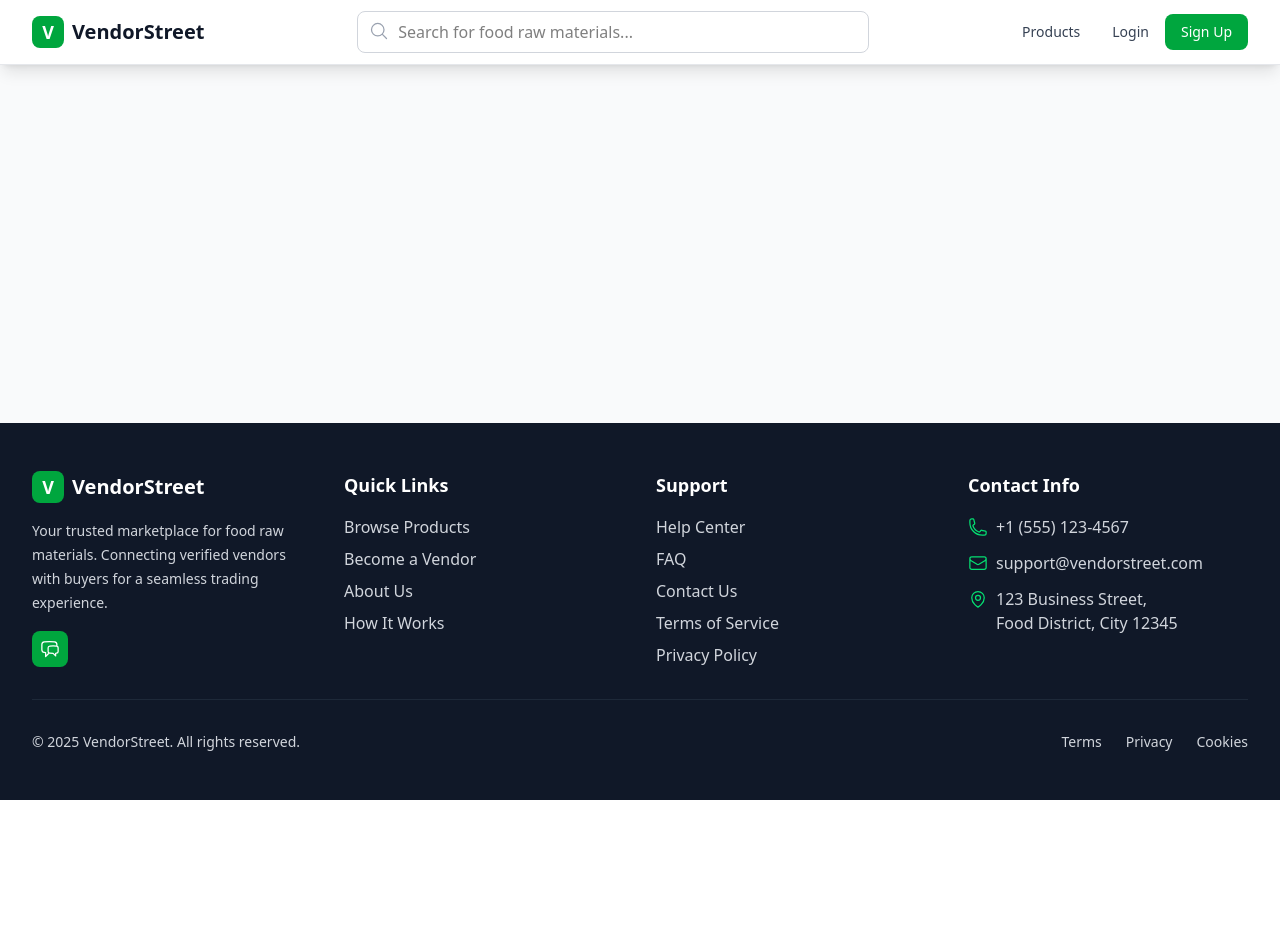
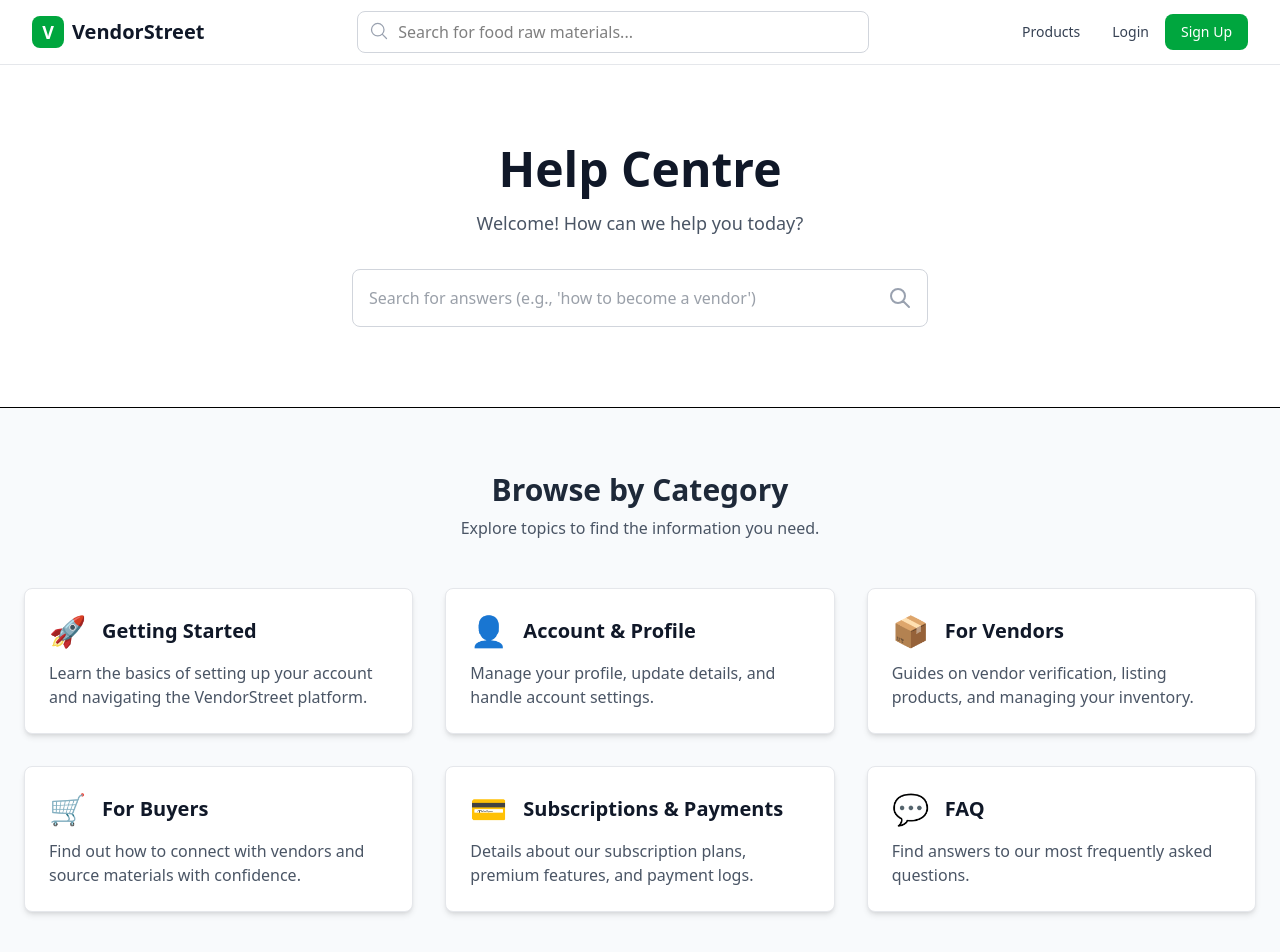
Before and after one commit to ArchitSaxena349/vendorstreet, a React (Vite) app in the folder Frontend/: page /help in a window 1280 px wide. Shown: the top 952 px of the page. Before the commit the page ends 800 px from the top, so only its background shows below. Built offline with nearby package versions, Linux system fonts and the light colour scheme.

Commit message:
help centre page added

```diff
--- a/Frontend/src/App.jsx
+++ b/Frontend/src/App.jsx
@@ -1,8 +1,8 @@
 
 import { BrowserRouter as Router, Routes, Route } from 'react-router-dom'
 import { useState, useEffect } from 'react'
-import Header from './components/header'
-import Footer from './components/footer'
+import Header from './components/Header.jsx'
+import Footer from './components/Footer.jsx'
 import Home from './pages/Home'
 import Login from './pages/Login'
 import Register from './pages/Register'
@@ -13,6 +13,7 @@ import ProductListing from './pages/ProductListing'
 import VendorApplication from './pages/VendorApplication'
 import AboutPage from './pages/aboutus'
 import FaqPage from './pages/faq'
+import HelpCentrePage from './pages/helpcentre'
 import HowItWorksPage from './pages/howitworks'
 import Chat from './pages/Chat'
 import Profile from './pages/Profile'
@@ -66,6 +67,7 @@ function App() {
             <Route path="/about-us" element={<AboutPage />} />
             <Route path="/faqq" element={<FaqPage />} />
             <Route path="/how-it-works" element={<HowItWorksPage />} />
+            <Route path="/help" element={<HelpCentrePage />} />
           </Routes>
         </main>
 
--- a/Frontend/src/pages/aboutus.jsx
+++ b/Frontend/src/pages/aboutus.jsx
@@ -89,7 +89,7 @@ const AboutPage = () => {
 
       {/* Call to Action Section */}
       <section className="container mx-auto px-6 py-20">
-        <div className="bg-blue-600 text-white rounded-lg p-10 text-center">
+        <div className="bg-[#00a63e] text-white rounded-lg p-10 text-center">
           <h2 className="text-3xl font-bold mb-4">Join the VendorStreet Community Today</h2>
           <p className="mb-6 max-w-2xl mx-auto">
             Whether you're a buyer looking for reliable suppliers or a vendor aiming to expand your reach, VendorStreet is the platform for you.
--- /dev/null
+++ b/Frontend/src/pages/helpcentre.jsx
@@ -0,0 +1,108 @@
+import React from 'react';
+
+// You can use an icon library like 'react-icons' for better visuals
+// Example: import { FiUser, FiBox, FiDollarSign, FiMessageSquare, FiSettings, FiFileText } from 'react-icons/fi';
+
+// A reusable component for each help category card
+const HelpCategoryCard = ({ icon, title, description, link = "#" }) => (
+  <a
+    href={link}
+    className="block p-6 bg-white border border-gray-200 rounded-lg shadow-md hover:bg-gray-100 hover:shadow-lg transition-all duration-300"
+  >
+    <div className="flex items-center mb-3">
+      <span className="text-3xl text-blue-600 mr-4">{icon}</span>
+      <h3 className="text-xl font-bold text-gray-900">{title}</h3>
+    </div>
+    <p className="text-gray-600">{description}</p>
+  </a>
+);
+
+const HelpCentrePage = () => {
+  return (
+    <div className="bg-slate-50">
+      {/* Hero Section with Search Bar */}
+      <section className="bg-white border-b">
+        <div className="container mx-auto px-6 py-20 text-center">
+          <h1 className="text-4xl md:text-5xl font-bold text-gray-900">
+            Help Centre
+          </h1>
+          <p className="mt-4 text-lg text-gray-600 max-w-2xl mx-auto">
+            Welcome! How can we help you today?
+          </p>
+          <div className="mt-8 max-w-xl mx-auto">
+            <div className="relative">
+              <input
+                type="search"
+                placeholder="Search for answers (e.g., 'how to become a vendor')"
+                className="w-full p-4 pr-12 text-gray-700 bg-white border border-gray-300 rounded-lg focus:outline-none focus:ring-2 focus:ring-blue-500"
+              />
+              <span className="absolute top-1/2 right-4 transform -translate-y-1/2 text-gray-400">
+                <svg xmlns="http://www.w3.org/2000/svg" className="h-6 w-6" fill="none" viewBox="0 0 24 24" stroke="currentColor">
+                  <path strokeLinecap="round" strokeLinejoin="round" strokeWidth={2} d="M21 21l-6-6m2-5a7 7 0 11-14 0 7 7 0 0114 0z" />
+                </svg>
+              </span>
+            </div>
+          </div>
+        </div>
+      </section>
+
+      {/* Categories Section */}
+      <section className="container mx-auto px-6 py-16">
+        <div className="text-center mb-12">
+            <h2 className="text-3xl font-bold text-gray-800">Browse by Category</h2>
+            <p className="mt-2 text-gray-600">Explore topics to find the information you need.</p>
+        </div>
+        <div className="grid grid-cols-1 md:grid-cols-2 lg:grid-cols-3 gap-8">
+          <HelpCategoryCard
+            icon="🚀" // Placeholder for an icon like <FiFileText />
+            title="Getting Started"
+            description="Learn the basics of setting up your account and navigating the VendorStreet platform."
+          />
+          <HelpCategoryCard
+            icon="👤" // Placeholder for an icon like <FiUser />
+            title="Account & Profile"
+            description="Manage your profile, update details, and handle account settings."
+          />
+          <HelpCategoryCard
+            icon="📦" // Placeholder for an icon like <FiBox />
+            title="For Vendors"
+            description="Guides on vendor verification, listing products, and managing your inventory."
+          />
+          <HelpCategoryCard
+            icon="🛒" // Placeholder for an icon like <FiShoppingBag />
+            title="For Buyers"
+            description="Find out how to connect with vendors and source materials with confidence."
+          />
+          <HelpCategoryCard
+            icon="💳" // Placeholder for an icon like <FiDollarSign />
+            title="Subscriptions & Payments"
+            description="Details about our subscription plans, premium features, and payment logs."
+          />
+          <HelpCategoryCard
+            icon="💬" // Placeholder for an icon like <FiMessageSquare />
+            title="FAQ"
+            description="Find answers to our most frequently asked questions."
+            link="/faq"
+          />
+        </div>
+      </section>
+
+      {/* "Can't find answer" Section */}
+      <section className="bg-white">
+          <div className="container mx-auto px-6 py-20">
+              <div className="bg-blue-600 text-white rounded-lg p-10 text-center shadow-lg flex flex-col items-center">
+                  <h2 className="text-3xl font-bold mb-4">Still looking for answers?</h2>
+                  <p className="mb-6 max-w-lg mx-auto">
+                      If you can't find what you're looking for, our support team is here to help.
+                  </p>
+                  <a href="/contact" className="bg-white text-blue-600 font-semibold py-3 px-8 rounded-lg hover:bg-gray-100 transition-colors">
+                      Contact Support
+                  </a>
+              </div>
+          </div>
+      </section>
+    </div>
+  );
+};
+
+export default HelpCentrePage;
--- a/Frontend/src/pages/howitworks.jsx
+++ b/Frontend/src/pages/howitworks.jsx
@@ -98,7 +98,7 @@ const HowItWorksPage = () => {
       {/* Call to Action Section */}
       <section className="bg-slate-50">
           <div className="container mx-auto px-6 py-20">
-              <div className="bg-gray-800 text-white rounded-lg p-10 text-center shadow-lg">
+              <div className="bg-[#00a63e] text-white rounded-lg p-10 text-center shadow-lg">
                   <h2 className="text-3xl font-bold mb-4">Ready to Join?</h2>
                   <p className="mb-6 max-w-2xl mx-auto">
                       Become part of a growing community dedicated to revolutionizing the food supply industry.
```
